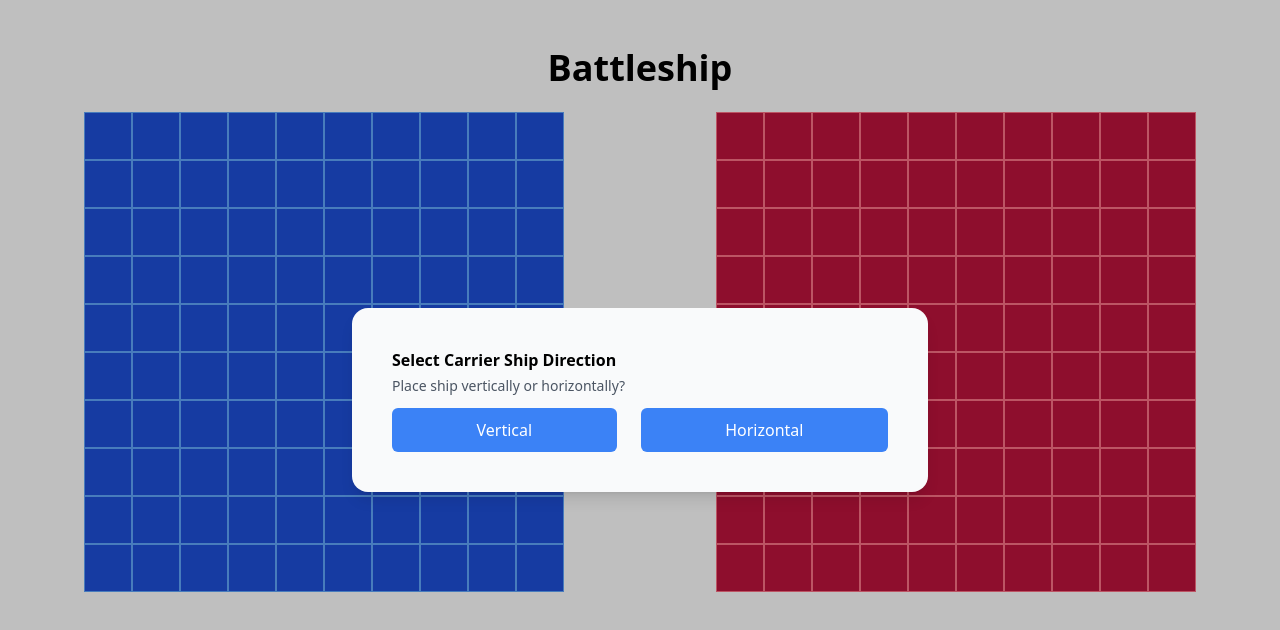
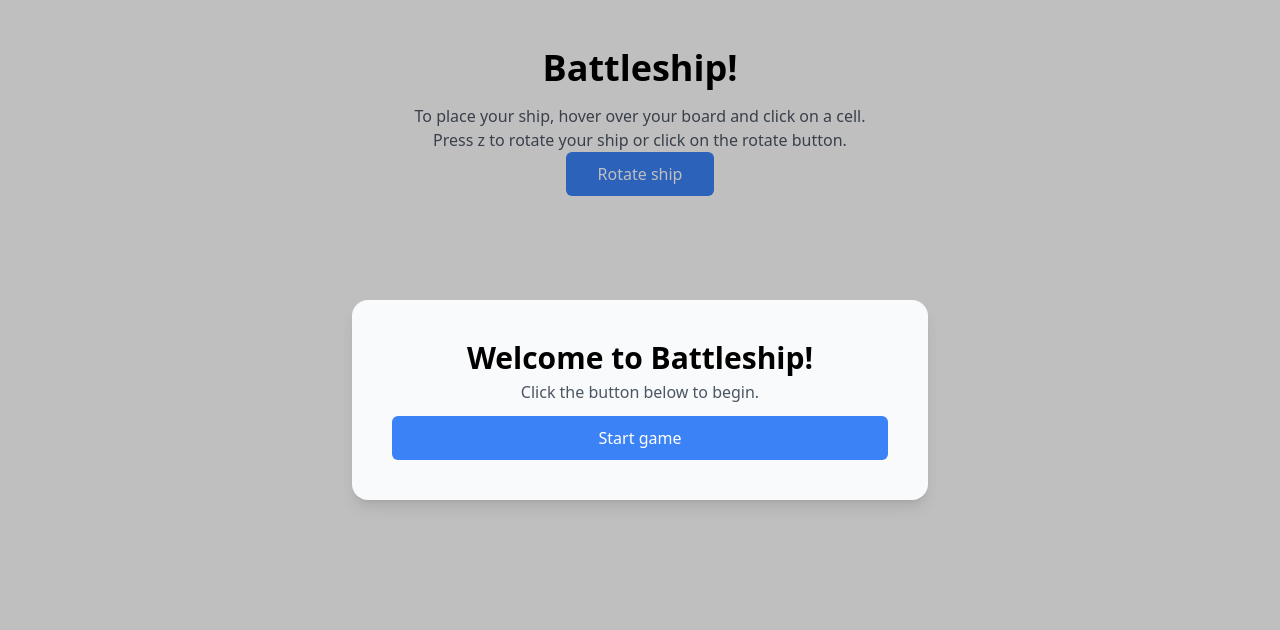
Before and after one commit to bradenr402/battleship, a website built with webpack: page src/template.html in a window 1280 px wide. Built offline with nearby package versions, Linux system fonts and the light colour scheme.

Commit message:
change ship direction with button instead of popup

```diff
--- a/src/create-player-ships.js
+++ b/src/create-player-ships.js
@@ -19,24 +19,30 @@ export default async function createPlayerShips(player) {
     const currentShipName = document.getElementById('currentShip');
     currentShipName.textContent = ship.name;
 
-    const direction = await getShipDirection();
     let coordinates;
+    let direction = 'horizontal';
     let result = 'invalid';
 
     const handleCellHover = (event) => hoverCells(event, ship.length, direction);
     const handleCellUnhover = (event) => unhoverCells(event, ship.length, direction);
+    playerGameboard.onmouseover = handleCellHover;
+    playerGameboard.onmouseout = handleCellUnhover;
 
-    playerGameboard.addEventListener('mouseover', handleCellHover);
-    playerGameboard.addEventListener('mouseout', handleCellUnhover);
+    const rotateShipBtn = document.getElementById('rotateShipBtn');
+    rotateShipBtn.addEventListener('click', () => {
+      direction = direction === 'horizontal' ? 'vertical' : 'horizontal';
+
+      playerGameboard.onmouseover = handleCellHover;
+      playerGameboard.onmouseout = handleCellUnhover;
+
+    });
 
     while (result === 'invalid') {
-      coordinates = await getShipCoordinates(ship);
+      coordinates = await getShipCoordinates();
       result = player.placeShip(ship, coordinates, direction);
     }
 
     highlightCells(playerGameboard, coordinates, ship.length, direction, shipNumber);
-    playerGameboard.removeEventListener('mouseover', handleCellHover);
-    playerGameboard.removeEventListener('mouseout', handleCellUnhover);
     shipNumber++;
   }
 
@@ -47,7 +53,7 @@ export default async function createPlayerShips(player) {
   await placeShip(destroyer);
 }
 
-async function getShipCoordinates(ship) {
+async function getShipCoordinates() {
   const playerGameboard = document.getElementById('playerGameboard');
 
   return awaitUserClick(playerGameboard).then((event) => [
@@ -55,25 +61,3 @@ async function getShipCoordinates(ship) {
     +event.target.dataset.col,
   ]);
 }
-
-async function getShipDirection() {
-  function closeDirectionPopup() {
-    document.getElementById('directionPopup').classList.add('hidden');
-  }
-
-  function openDirectionPopup() {
-    document.getElementById('directionPopup').classList.remove('hidden');
-  }
-
-  openDirectionPopup();
-
-  const horizontalBtn = document.getElementById('horizontal');
-  const verticalBtn = document.getElementById('vertical');
-
-  const verticalPromise = awaitUserClick(verticalBtn).then(() => 'vertical');
-  const horizontalPromise = awaitUserClick(horizontalBtn).then(() => 'horizontal');
-
-  const direction = await Promise.race([horizontalPromise, verticalPromise]);
-  closeDirectionPopup();
-  return direction;
-}
--- a/src/index.js
+++ b/src/index.js
@@ -4,11 +4,16 @@ import createGameboardDisplay from './create-gameboard-display';
 import showGameboard from './show-gameboard';
 import startGame from './start-game';
 
-// initiate game
-(function () {
+function initiateGame() {
   const opponentType = 'computer';
 
   createGameboardDisplay();
   showGameboard();
   startGame(opponentType);
-})();
+}
+
+const startGameBtn = document.getElementById('startGameBtn');
+startGameBtn.addEventListener('click', () => {
+  document.getElementById('startGamePopup').classList.add('hidden');
+  initiateGame();
+});
--- a/src/template.html
+++ b/src/template.html
@@ -3,10 +3,22 @@
   <head>
     <meta charset="utf-8" />
     <meta name="viewport" content="width=device-width, initial-scale=1" />
-    <title>Battleship</title>
+    <title>Battleship!</title>
   </head>
   <body>
-    <h1 class="mt-12 text-center text-4xl font-extrabold">Battleship</h1>
+    <h1 class="mt-12 text-center text-4xl font-extrabold">Battleship!</h1>
+
+    <div class="mx-auto my-4 text-center text-gray-600 sm:w-5/6 md:w-3/4 lg:w-1/2">
+      <p>To place your ship, hover over your board and click on a cell.</p>
+      <p>Press z to rotate your ship or click on the rotate button.</p>
+      <button
+        type="button"
+        id="rotateShipBtn"
+        class="rounded-md bg-blue-500 px-8 py-2.5 font-medium text-white hover:bg-blue-600"
+      >
+        Rotate ship
+      </button>
+    </div>
 
     <div
       id="gameboardContainer"
@@ -14,35 +26,24 @@
     ></div>
 
     <div
-      id="directionPopup"
-      class="fixed z-50 hidden max-h-full w-full items-center justify-center overflow-y-auto overflow-x-hidden backdrop-brightness-75 md:inset-0"
+      id="startGamePopup"
+      class="fixed z-50 max-h-full w-full items-center justify-center overflow-y-auto overflow-x-hidden backdrop-brightness-75 md:inset-0"
     >
       <div
         class="relative left-1/2 top-1/2 max-h-full w-full max-w-xl -translate-x-1/2 -translate-y-1/2"
       >
         <div class="relative space-y-3 rounded-2xl bg-gray-50 p-10 shadow-lg">
           <div class="space-y-1">
-            <p class="font-semibold">
-              Select <span id="currentShip"></span> Ship Direction
-            </p>
-            <p class="text-sm text-gray-600">
-              Place ship vertically or horizontally?
-            </p>
+            <p class="text-center text-3xl font-bold">Welcome to Battleship!</p>
+            <p class="text-center text-gray-600">Click the button below to begin.</p>
           </div>
-          <div class="flex items-center w-full gap-6">
+          <div class="flex w-full">
             <button
               type="button"
-              id="vertical"
-              class="rounded-md bg-blue-500 px-8 py-2.5 font-medium text-white hover:bg-blue-600 grow"
+              id="startGameBtn"
+              class="grow rounded-md bg-blue-500 px-8 py-2.5 font-medium text-white hover:bg-blue-600"
             >
-              Vertical
-            </button>
-            <button
-              type="button"
-              id="horizontal"
-              class="rounded-md bg-blue-500 px-8 py-2.5 font-medium text-white hover:bg-blue-600 grow"
-            >
-              Horizontal
+              Start game
             </button>
           </div>
         </div>
```
